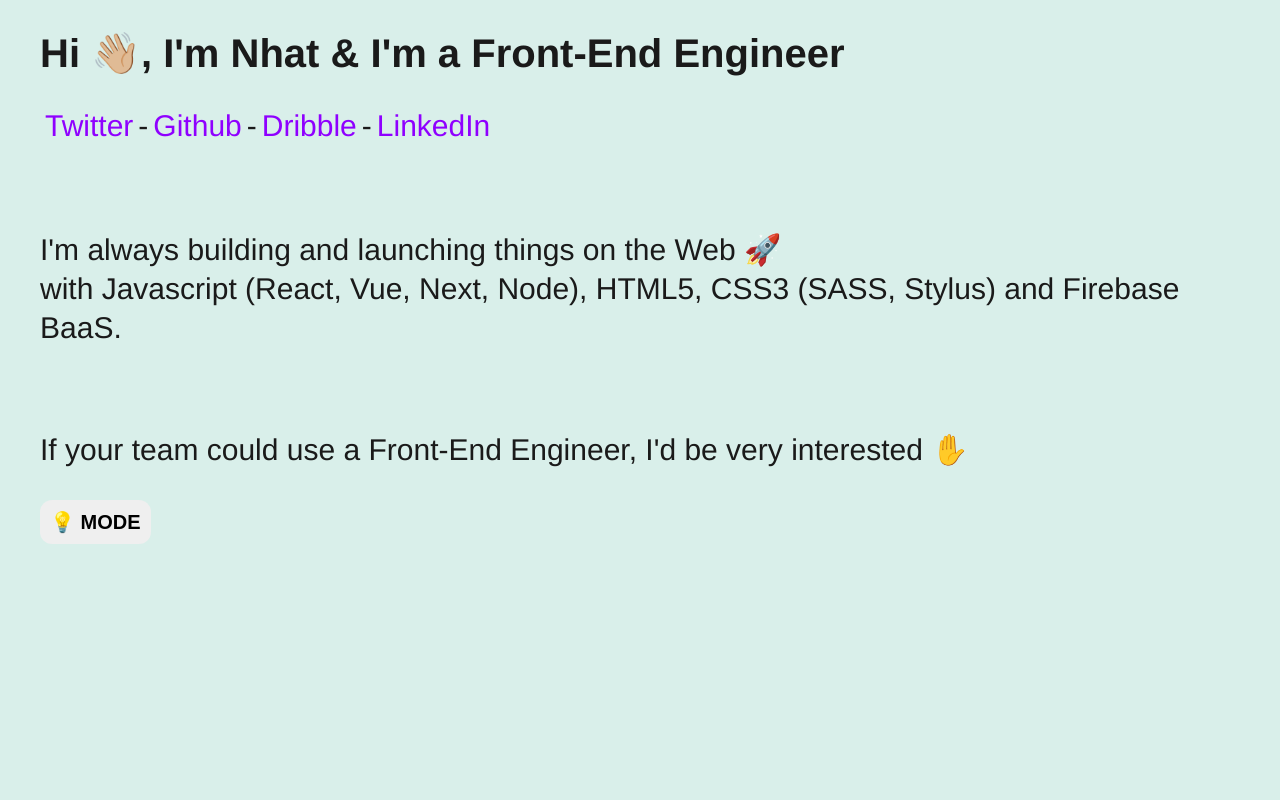
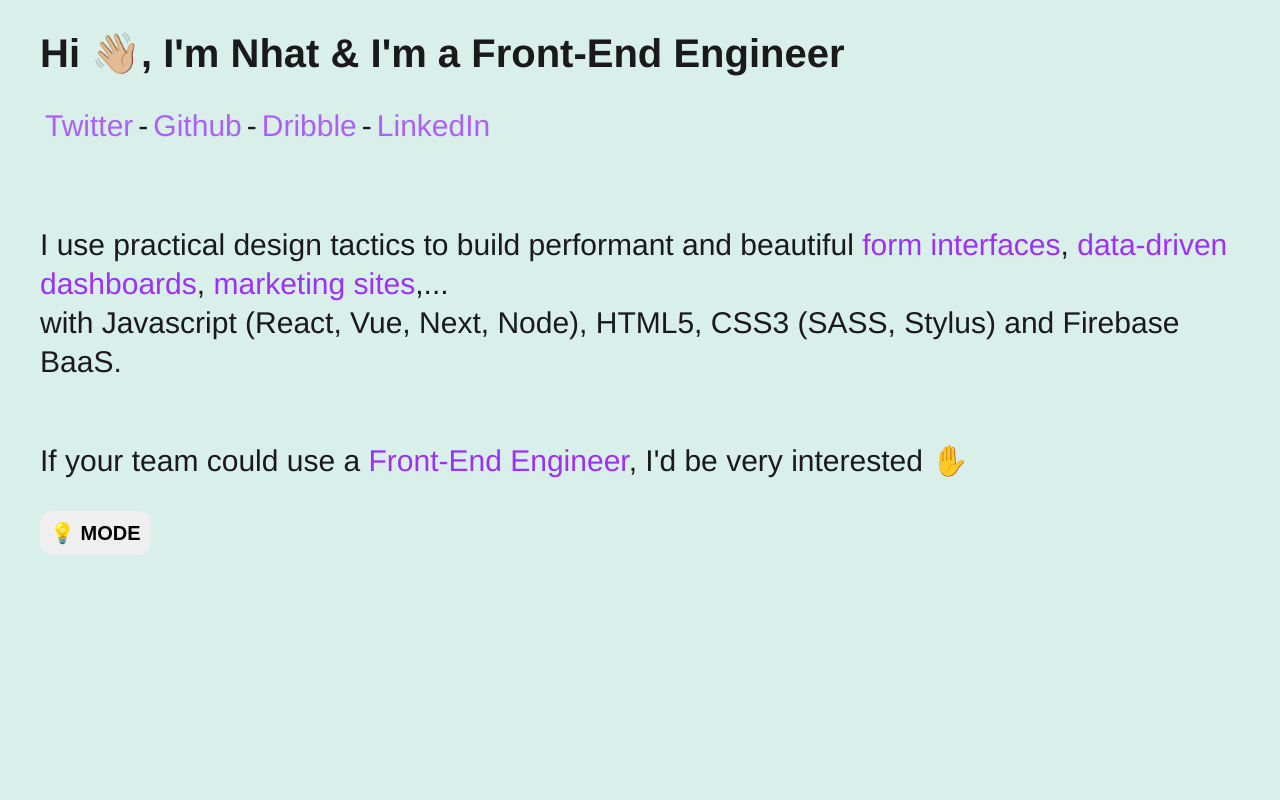
Before and after one commit to NhatDinh/nhatdinh.me, a Next.js app: page / in a window 1280 px wide. Shown: the top 800 px of the page. Built offline with nearby package versions, Linux system fonts and the light colour scheme.

Commit message:
update hero section

```diff
--- a/components/Hero.js
+++ b/components/Hero.js
@@ -68,7 +68,10 @@ class Hero extends React.Component {
           </div>
           <div className="m-container">
             <p>
-              I'm always building and launching things on the Web 🚀 <br />
+              I use practical design tactics to build performant and beautiful
+              <span> form interfaces</span>, <span>data-driven dashboards</span>
+              , <span>marketing sites</span>
+              ,... <br />
               with Javascript (React, Vue, Next, Node), HTML5, CSS3 (SASS,
               Stylus) and Firebase BaaS.
             </p>
@@ -76,8 +79,8 @@ class Hero extends React.Component {
 
           <div className="m-container">
             <p>
-              If your team could use a Front-End Engineer, I'd be very
-              interested ✋
+              If your team could use a <span>Front-End Engineer</span>, I'd be
+              very interested ✋
             </p>
             <button className="action-btn" onClick={this.toggleMode}>
               💡 MODE
@@ -114,6 +117,9 @@ class Hero extends React.Component {
             height: 100vh;
           }
 
+          .hero-container span {
+            color: rgba(143, 0, 255, 0.8);
+          }
           .hero-section h1 {
             animation: hello-animation 2.5s;
             animation-fill-mode: forwards;
--- a/pages/index.js
+++ b/pages/index.js
@@ -70,7 +70,7 @@ class Index extends React.Component {
           }
 
           .light-mode a {
-            color: rgba(143, 0, 255, 1);
+            color: rgba(143, 0, 255, 0.6);
           }
 
           .format-disabled {
```
